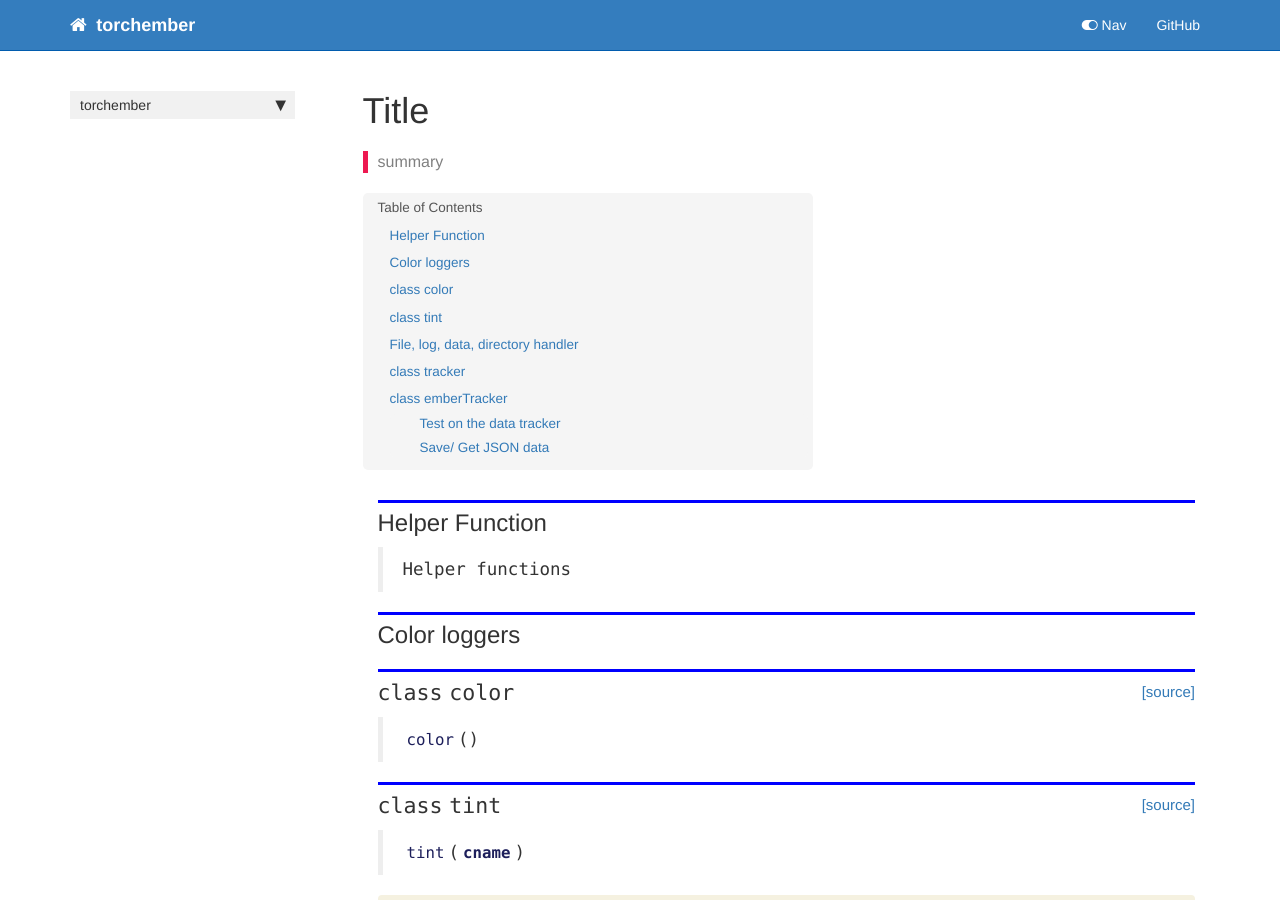
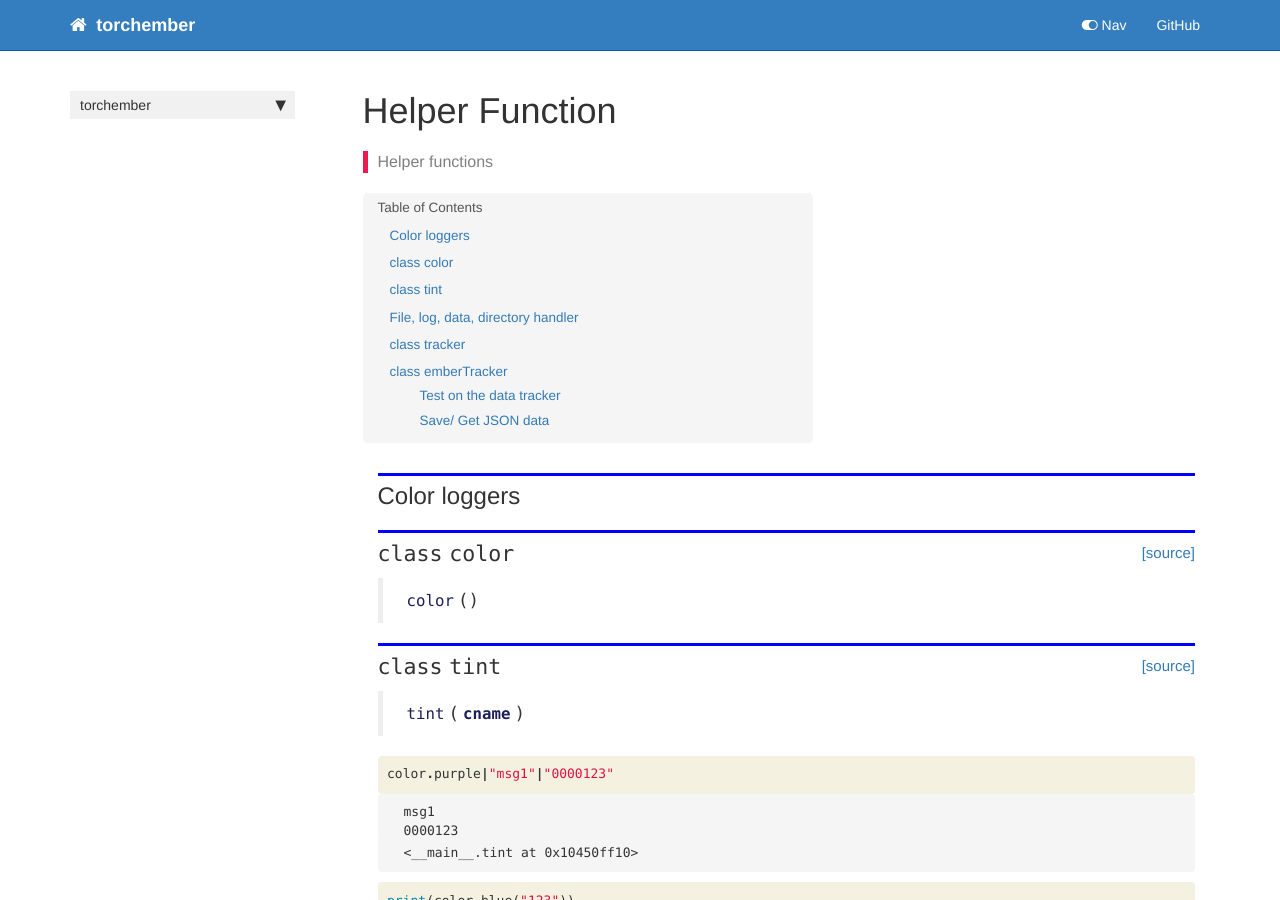
Before and after one commit to raynardj/torchember, a Jekyll site: the page built from docs/helper.html, in a window 1280 px wide and 900 px high. Built offline with Jekyll 4.4.1, drawn with Linux system fonts in a browser that asks for light colours; nearby versions of some CDN libraries; comment, search, counter and statistics services are not loaded.

Commit message:
re title helper page

```diff
--- a/docs/_data/sidebars/home_sidebar.yml
+++ b/docs/_data/sidebars/home_sidebar.yml
@@ -10,7 +10,7 @@ entries:
       title: Overview
       url: /
     - output: web,pdf
-      title: Title
+      title: Helper Function
       url: /helper
     - output: web,pdf
       title: Torch Ember Core
--- a/docs/helper.html
+++ b/docs/helper.html
@@ -1,11 +1,11 @@
 ---
 
-title: Title
+title: Helper Function
 
 keywords: fastai
 sidebar: home_sidebar
 
-summary: "summary"
+summary: "Helper functions"
 ---
 <!--
 
@@ -22,14 +22,6 @@ summary: "summary"
 
 <div class="cell border-box-sizing code_cell rendered">
 
-</div>
-<div class="cell border-box-sizing text_cell rendered"><div class="inner_cell">
-<div class="text_cell_render border-box-sizing rendered_html">
-<h2 id="Helper-Function">Helper Function<a class="anchor-link" href="#Helper-Function">&#182;</a></h2><blockquote><p>Helper functions</p>
-</blockquote>
-
-</div>
-</div>
 </div>
 <div class="cell border-box-sizing text_cell rendered"><div class="inner_cell">
 <div class="text_cell_render border-box-sizing rendered_html">
--- a/docs/sidebar.json
+++ b/docs/sidebar.json
@@ -1,7 +1,7 @@
 {
   "torchember": {
     "Overview": "/",
-    "Title": "/helper",
+    "Helper Function": "/helper",
     "Torch Ember Core": "/torch_ember_core",
     "Utilities": "/utils",
     "Why Hat": "/why_hat"
--- a/docs/utils.html
+++ b/docs/utils.html
@@ -716,7 +716,7 @@ summary: "Build utilities for flask"
 </div>
 <div class="cell border-box-sizing text_cell rendered"><div class="inner_cell">
 <div class="text_cell_render border-box-sizing rendered_html">
-<p>Load a log file as JSON data</p>
+<p>Load a log file as a long list of dictionary</p>
 
 </div>
 </div>
```
Also changed, not shown: 2 other files.
